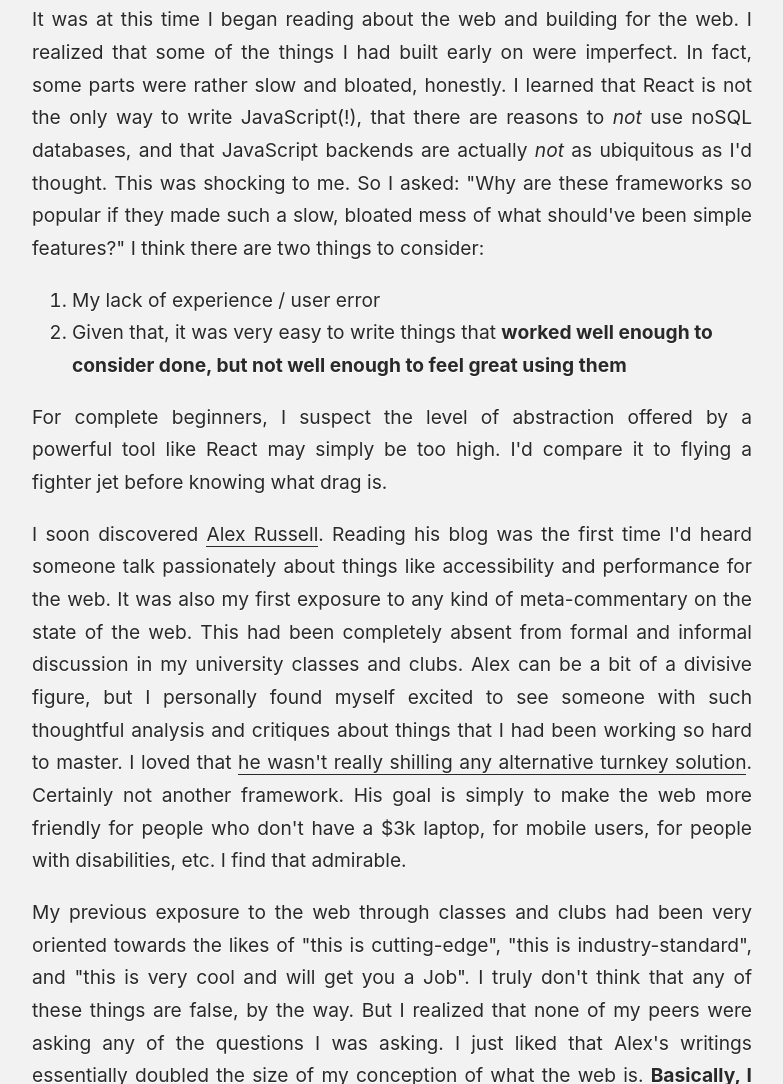
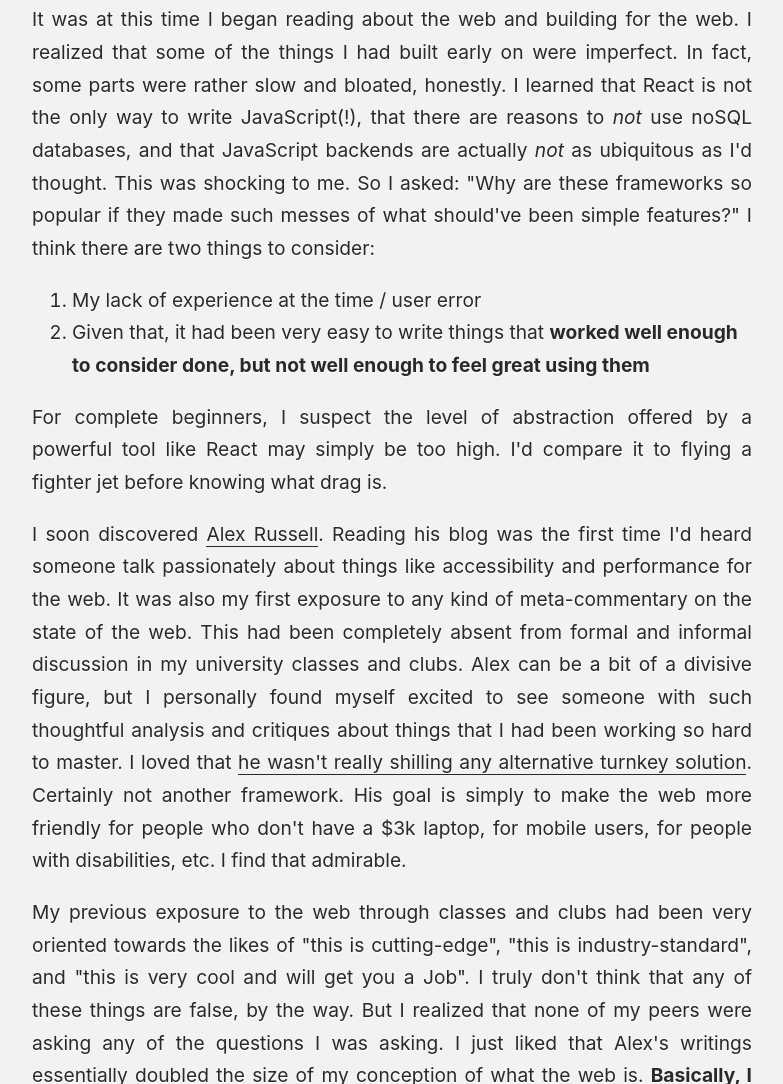
Before and after one commit to andrewtchan/andrewtchan.github.io, an Eleventy site: page posts/how-i-built-my-first-blog-with-11ty.md in a window 1280 px wide. Shown: the part 1832-2916 px from the top of the page, without its empty margins (248-1031 px from the left). Built offline with nearby package versions, Linux system fonts and the light colour scheme; Eleventy itself is replaced by a stand-in of ours; files that its build step writes are made by us from their sources.

Commit message:
blog: edits

```diff
--- a/posts/how-i-built-my-first-blog-with-11ty.md
+++ b/posts/how-i-built-my-first-blog-with-11ty.md
@@ -14,9 +14,9 @@ The bootcamp changed everything for me. Because the development teams in the clu
 
 The next year, I was asked to return to the club as a tech lead. Although I'd exceeded my own expectations and learned a lot as a developer, I still felt very much like a beginner. The idea of directing the development of a new project from start to finish was extremely intimidating. So I set out to learn as much as I could.^[It was really this challenge that started me on the path that would eventually lead to the creation of this website (and my renewed love for programming).] Around the same time I was also hired to work on a newly funded project in collaboration with Cal Poly students and faculty. I often feel that learning and personal growth are not constant. Instead, they come in different speeds and phases throughout your life. Now starting my fourth year along with these new challenges, I went through a huge and transformative phase of growth as an aspiring software engineer.
 
-It was at this time I began reading about the web and building for the web. I realized that some of the things I had built early on were imperfect. In fact, some parts were rather slow and bloated, honestly. I learned that React is not the only way to write JavaScript(!), that there are reasons to _not_ use noSQL databases, and that JavaScript backends are actually _not_ as ubiquitous as I'd thought. This was shocking to me. So I asked: "Why are these frameworks so popular if they made such a slow, bloated mess of what should've been simple features?" I think there are two things to consider:
-1. My lack of experience / user error
-2. Given that, it was very easy to write things that **worked well enough to consider done, but not well enough to feel great using them**
+It was at this time I began reading about the web and building for the web. I realized that some of the things I had built early on were imperfect. In fact, some parts were rather slow and bloated, honestly. I learned that React is not the only way to write JavaScript(!), that there are reasons to _not_ use noSQL databases, and that JavaScript backends are actually _not_ as ubiquitous as I'd thought. This was shocking to me. So I asked: "Why are these frameworks so popular if they made such messes of what should've been simple features?" I think there are two things to consider:
+1. My lack of experience at the time / user error
+2. Given that, it had been very easy to write things that **worked well enough to consider done, but not well enough to feel great using them**
 
 For complete beginners, I suspect the level of abstraction offered by a powerful tool like React may simply be too high. I'd compare it to flying a fighter jet before knowing what drag is.
 
```
